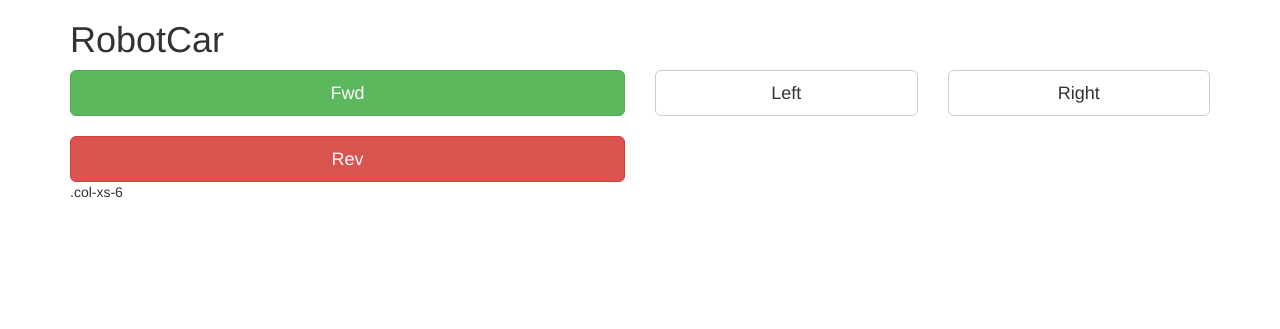
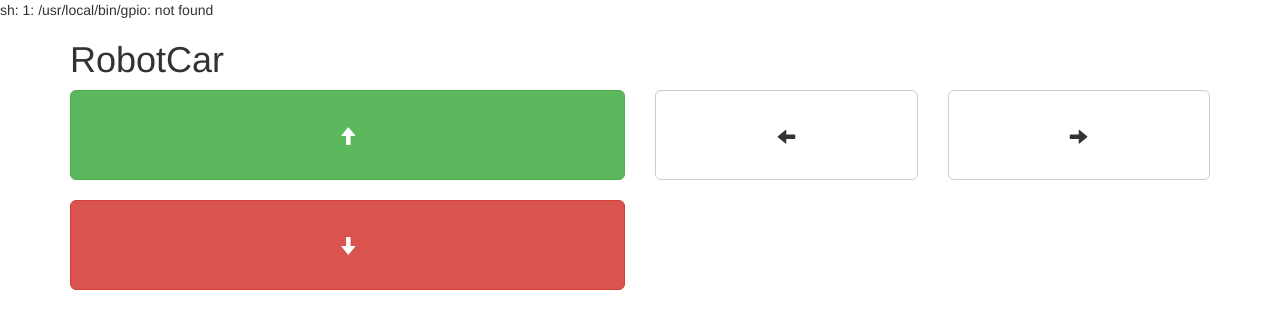
Before and after one commit to raspikuku/robot-car, a PHP site: page / in a window 1280 px wide. Shown: the top 329 px of the page. Run offline with PHP 8.4, Linux system fonts and the light colour scheme.

Commit message:
Update index.php

```diff
--- a/web/www/index.php
+++ b/web/www/index.php
@@ -1,66 +1,14 @@
 <?php
+
+include '../Classes/Robot.php';
 
 $action = isset($_POST['action']) ? $_POST['action'] : '';
 
-class Robot
+try
 {
-	private $pins = [17, 27, 22, 23];
-	public $sleepTime = 1000000;
+	$robot = new Robot;
 
-function init()
-{
-	$ret = trim(shell_exec("/usr/local/bin/gpio -g mode 17 out"));
-	$ret = trim(shell_exec("/usr/local/bin/gpio -g mode 27 out"));
-	$ret = trim(shell_exec("/usr/local/bin/gpio -g mode 22 out"));
-	$ret = trim(shell_exec("/usr/local/bin/gpio -g mode 23 out"));
-	return $this;
-}
-
-function set($vals)
-{
-foreach($this->pins as $i => $pin)
-{
-	$ret = trim(shell_exec("/usr/local/bin/gpio -g write $pin {$vals[$i]} 2>&1"));
-}
-}
-
-function fwd()
-{
-	$this->set([1, 0, 1, 0]);
-	usleep($this->sleepTime);
-	$this->stop();
-}
-
-function rev()
-{
-	$this->set([0, 1, 0, 1]);
-	usleep($this->sleepTime);
-	$this->stop();
-}
-
-function left()
-{
-	$this->set([1, 0, 0, 1]);
-	usleep($this->sleepTime);
-	$this->stop();
-}
-
-function right()
-{
-	$this->set([0, 1, 1, 0]);
-	usleep($this->sleepTime);
-	$this->stop();
-}
-function stop()
-{
-	$this->set([0, 0, 0, 0]);
-}
-}
-
-$robot = new Robot();
-$robot->init();
-
-switch($action)
+	switch ($action)
 	{
 		case 'fwd' :
 			$robot->fwd();
@@ -75,6 +23,11 @@ switch($action)
 			$robot->right();
 			break;
 	}
+} catch (Exception $exception)
+{
+	echo $exception->getMessage();
+}
+
 ?>
 <!DOCTYPE html>
 <html lang="en">
@@ -83,34 +36,38 @@ switch($action)
 	<meta http-equiv="X-UA-Compatible" content="IE=edge">
 	<meta name="viewport" content="width=device-width, initial-scale=1" />
 	<title>RobotCar</title>
-<link href="bootstrap-3.3.5-dist/css/bootstrap.min.css" rel="stylesheet">
+	<link href="css/bootstrap.min.css" rel="stylesheet">
+	<link href="css/robot-car.css" rel="stylesheet">
 </head>
 <body>
 <div class="container">
 	<h1>RobotCar</h1>
-<div>
 
 	<form method="post">
 
-
-
 		<div class="row">
 			<div class="col-xs-6">
-<button class="btn btn-lg btn-block btn-success" type="submit" name="action" value="fwd">Fwd</button>
+				<button class="btn btn-lg btn-block btn-success btn-control" type="submit" name="action" value="fwd">
+					<span class="glyphicon glyphicon-arrow-up" aria-hidden="true"></span>
+				</button>
 				<br />
-<button class="btn btn-lg btn-block btn-danger" type="submit" name="action" value="rev">Rev</button>
-.col-xs-6
+				<button class="btn btn-lg btn-block btn-danger btn-control" type="submit" name="action" value="rev">
+					<span class="glyphicon glyphicon-arrow-down" aria-hidden="true"></span>
+				</button>
 			</div>
 			<div class="col-xs-6">
 				<div class="row">
 					<div class="col-xs-6">
-<button class="btn btn-lg btn-block btn-default" type="submit" name="action" value="left">Left</button>
+						<button class="btn btn-lg btn-block btn-default btn-control" type="submit" name="action" value="left">
+							<span class="glyphicon glyphicon-arrow-left" aria-hidden="true"></span>
+						</button>
 					</div>
 					<div class="col-xs-6">
-<button class="btn btn-lg btn-block btn-default" type="submit" name="action" value="right">Right</button>
+						<button class="btn btn-lg btn-block btn-default btn-control" type="submit" name="action" value="right">
+							<span class="glyphicon glyphicon-arrow-right" aria-hidden="true"></span>
+						</button>
 					</div>
 				</div>
-
 			</div>
 		</div>
 	</form>
```
Lines whose indentation alone changed are shown as unchanged.
